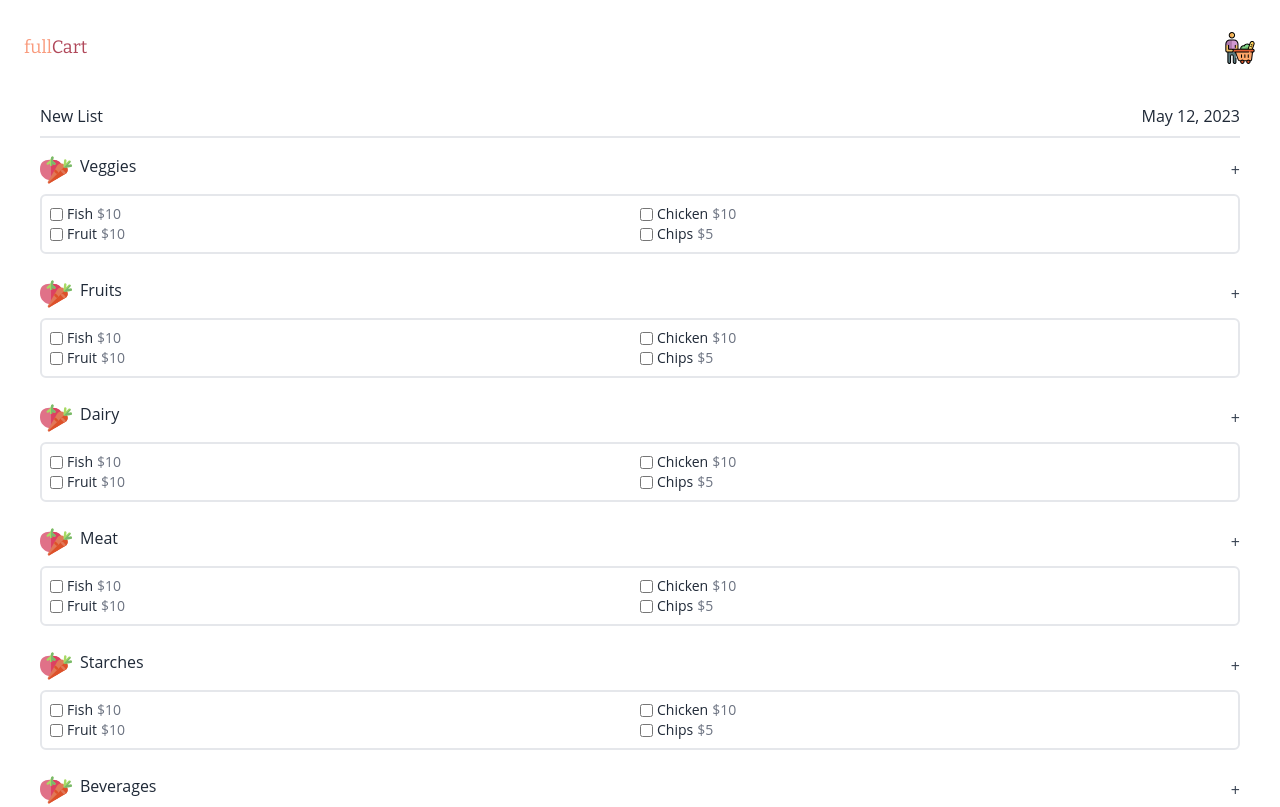
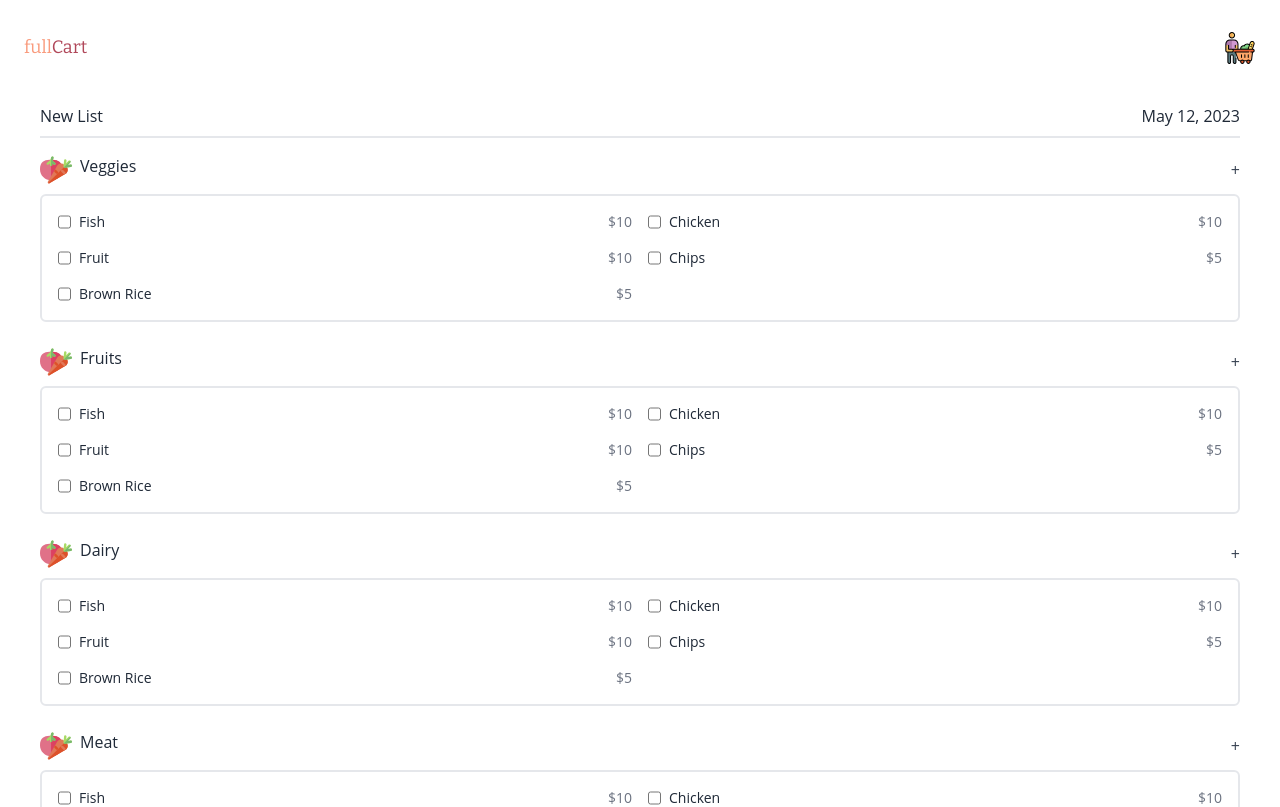
Before and after one commit to michael-duren/full-cart, a React (Vite) app in the folder client/: page /newlist in a window 1280 px wide. Shown: the top 807 px of the page. Built offline with nearby package versions, Linux system fonts and the light colour scheme.

Commit message:
update format of item

```diff
--- a/client/src/routes/lists/NewList.tsx
+++ b/client/src/routes/lists/NewList.tsx
@@ -12,6 +12,7 @@ export default function NewList() {
         { name: 'Chicken', price: 10 },
         { name: 'Fruit', price: 10 },
         { name: 'Chips', price: 5 },
+        { name: 'Brown Rice', price: 5 },
       ],
     };
   });
@@ -49,7 +50,8 @@ export default function NewList() {
                         key={item.name}
                         className="flex text-sm items-center justify-between"
                       >
-                        <div className="flex justify-center gap-1 items-center">
+                        <div className="flex w-full m-2 justify-between gap-1 items-center">
+                          <div className="flex gap-2">
                             <input
                               type="checkbox"
                               id={item.name}
@@ -59,9 +61,8 @@ export default function NewList() {
                             <label className=" flex" htmlFor={item.name}>
                               {item.name}
                             </label>
-                          <div>
+                          </div>
                           <div className="text-gray-500">${item.price}</div>
-                          </div>
                         </div>
                       </div>
                     );
```
Lines whose indentation alone changed are shown as unchanged.
